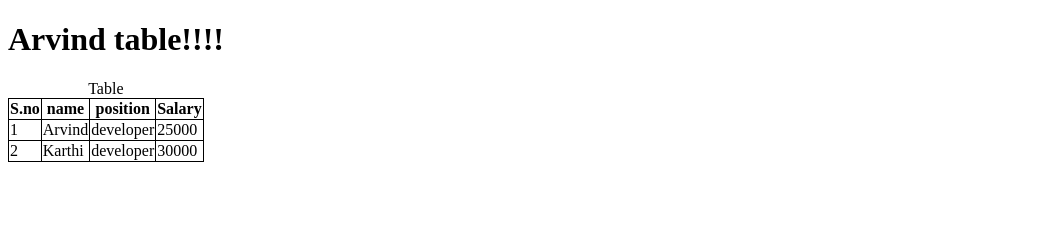
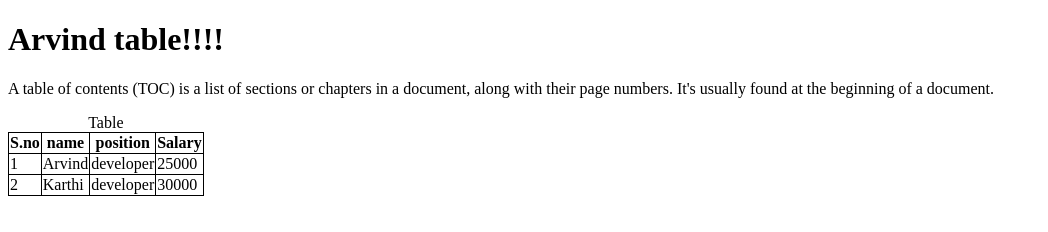
Before and after one commit to Arav8nd/table, a plain HTML site: page index.html in a window 1280 px wide. Shown: the whole page, without its empty margins (0-1048 px from the left). Drawn offline with Linux system fonts and the light colour scheme.

Commit message:
Update index.html

```diff
--- a/index.html
+++ b/index.html
@@ -12,6 +12,7 @@
 	</head>
 	<body>
 	<h1>Arvind table!!!!</h1>
+		<p>A table of contents (TOC) is a list of sections or chapters in a document, along with their page numbers. It's usually found at the beginning of a document. </p>
 	<table class="table-border">
 		<caption>Table<caption>
 		<thead>
```
